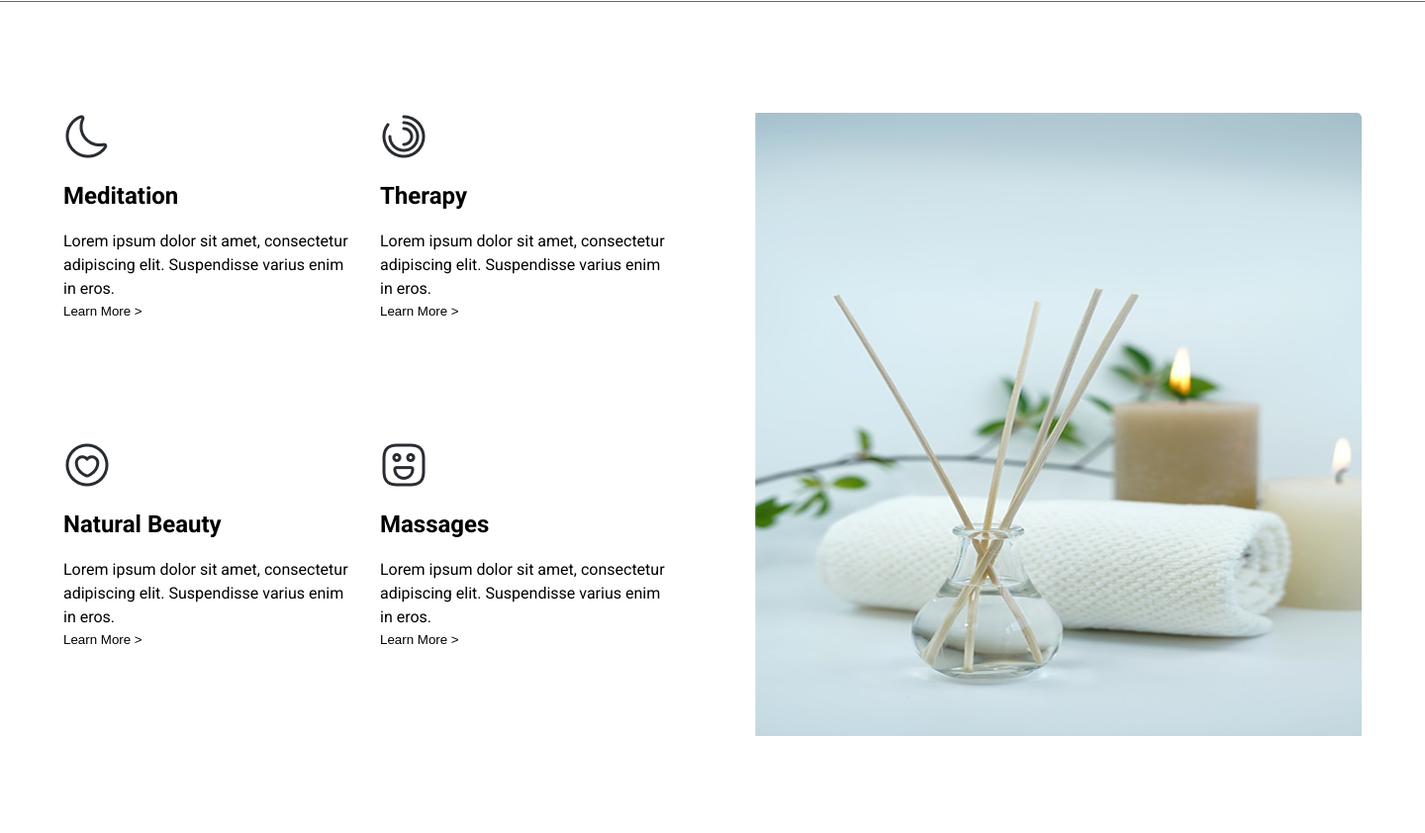
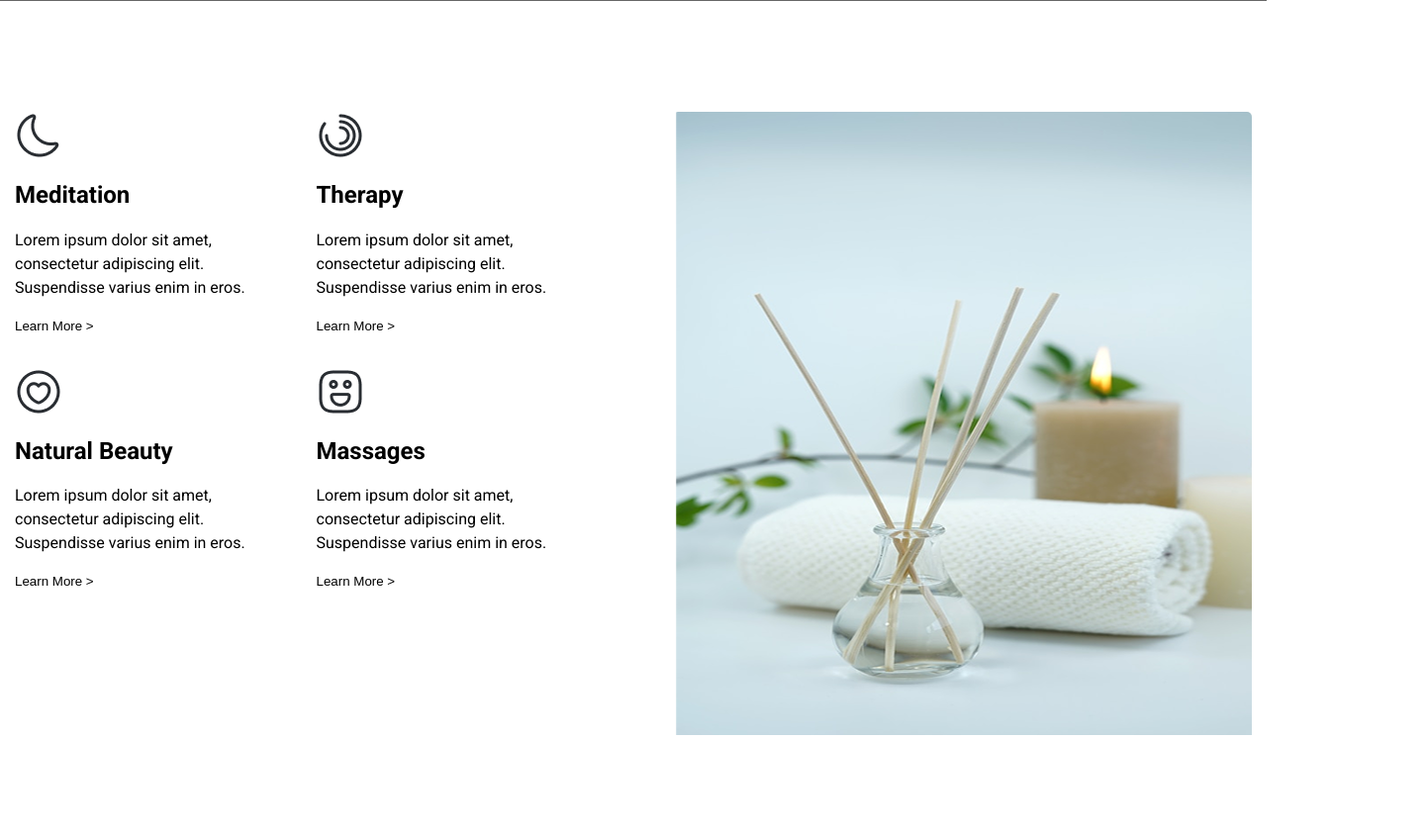
Before and after one commit to Dmitry-Buko/my-first-site, a plain HTML site: page index.html in a window 1280 px wide. Shown: the part 70-912 px from the top of the page at 99% size, 1440 px wide, since content can reach past the window. Drawn offline with Linux system fonts and the light colour scheme.

Commit message:
git push origin BEM
errors corrected

```diff
--- a/index.html
+++ b/index.html
@@ -10,16 +10,19 @@
       href="https://fonts.googleapis.com/css2?family=Instrument+Serif:ital@0;1&family=Inter:ital,opsz,wght@0,14..32,100..900;1,14..32,100..900&family=Pontano+Sans:wght@300..700&display=swap"
       rel="stylesheet"
     />
-    <link rel="preconnect" href="https://fonts.googleapis.com">
-    <link rel="preconnect" href="https://fonts.gstatic.com" crossorigin>
-    <link href="https://fonts.googleapis.com/css2?family=Instrument+Serif:ital@0;1&family=Inter:ital,opsz,wght@0,14..32,100..900;1,14..32,100..900&family=Pontano+Sans:wght@300..700&family=Roboto:ital,wght@0,100..900;1,100..900&display=swap" rel="stylesheet">
+    <link rel="preconnect" href="https://fonts.googleapis.com" />
+    <link rel="preconnect" href="https://fonts.gstatic.com" crossorigin />
+    <link
+      href="https://fonts.googleapis.com/css2?family=Instrument+Serif:ital@0;1&family=Inter:ital,opsz,wght@0,14..32,100..900;1,14..32,100..900&family=Pontano+Sans:wght@300..700&family=Roboto:ital,wght@0,100..900;1,100..900&display=swap"
+      rel="stylesheet"
+    />
   </head>
   <body>
-    <div class="wrapper-body">
     <!--header-->
     <header class="header">
-        <a href="/" class="logo">
-          <img src="/img/Frame 1.png" class="logo__img" alt="LOGO"/>
+      <div class="container">
+        <a href="#" class="logo">
+          <img src="/img/Frame 1.png" class="logo__img" alt="LOGO" />
           <span class="logo__text">Ddsgnr</span>
         </a>
         <nav class="menu">
@@ -36,62 +39,87 @@
             <li class="menu__item">
               <a href="#" class="menu__link">Contact Us</a>
             </li>
-            <li class="menu__item menu__item--border">
-              <a href="#" class="menu__link">
+          </ul>
+          <div class="menu__btns"> <!-- 2 правые кнопки -->
+            <!-- <li class="menu__item menu__item--border"> -->
+              <a href="#" class="menu__btn">
                 Search
-                <img src="/img/search-normal.png" class="menu__item__img" alt="lupa">
+                <img
+                  src="/img/search-normal.png"
+                  class="menu__item__img"
+                  alt="lupa"
+                />
               </a>
-            </li>
-            <li class="menu__item menu__item--accent">
-              <a href="#" class="menu__link menu__link--accent">Book an Appointment</a>
-            </li>
-          </ul>
+            <!-- </li> -->
+            <!-- <li class="menu__item menu__item--accent"> -->
+              <a href="#" class="menu__btn menu__btn--accent"
+                >Book an Appointment
+              </a>
+            <!-- </li> -->
+          </div>
         </nav>
+      </div>
     </header>
-      <!--main-->
-      <div class="main">
-        <div class="main__container">
-
-          <div class="description"> <!--left side-->
-            <div class="description__item"><!--1-->
-              <img class="description__item__img" src="/img/moon.png" alt="moon">
-              <h3 class="description__item__title">Meditation</h3>
-              <p class="description__item__text">
-                Lorem ipsum dolor sit amet, consectetur adipiscing elit. Suspendisse varius enim in eros.
+    <!--services-->
+    <div class="services">
+      <div class="container services__container">
+        <div class="services__wrapper"><!--left side-->
+          <div class="service"><!--1-->
+            <img
+              class="service__img"
+              src="/img/moon.png"
+              alt="moon"
+            />
+            <h3 class="service__title">Meditation</h3>
+            <p class="service__text">
+              Lorem ipsum dolor sit amet, consectetur adipiscing elit.
+              Suspendisse varius enim in eros.
             </p>
-              <button class="description__item__btn">Learn More ></button>
+            <button class="service__btn">Learn More ></button>
           </div>
-            <div class="description__item"><!--2-->
-              <img class="description__item__img" src="/img/chart.png" alt="moon">
-              <h3 class="description__item__title">Therapy</h3>
-              <p class="description__item__text">
-                Lorem ipsum dolor sit amet, consectetur adipiscing elit. Suspendisse varius enim in eros.
+          <div class="service"><!--2-->
+            <img
+              class="service__img"
+              src="/img/chart.png"
+              alt="moon"
+            />
+            <h3 class="service__title">Therapy</h3>
+            <p class="service__text">
+              Lorem ipsum dolor sit amet, consectetur adipiscing elit.
+              Suspendisse varius enim in eros.
             </p>
-              <button class="description__item__btn">Learn More ></button>
+            <button class="service__btn">Learn More ></button>
           </div>
-            <div class="description__item"><!--3-->
-              <img class="description__item__img" src="/img/heart-circle.png" alt="moon">
-              <h3 class="description__item__title">Natural Beauty</h3>
-              <p class="description__item__text">
-                Lorem ipsum dolor sit amet, consectetur adipiscing elit. Suspendisse varius enim in eros.
+          <div class="service"><!--3-->
+            <img
+              class="service__img"
+              src="/img/heart-circle.png"
+              alt="moon"
+            />
+            <h3 class="service__title">Natural Beauty</h3>
+            <p class="service__text">
+              Lorem ipsum dolor sit amet, consectetur adipiscing elit.
+              Suspendisse varius enim in eros.
             </p>
-              <button class="description__item__btn">Learn More ></button>
+            <button class="service__btn">Learn More ></button>
           </div>
-            <div class="description__item"><!--4-->
-              <img class="description__item__img" src="/img/emoji-happy.png" alt="moon">
-              <h3 class="description__item__title">Massages</h3>
-              <p class="description__item__text">
-                Lorem ipsum dolor sit amet, consectetur adipiscing elit. Suspendisse varius enim in eros.
+          <div class="service"><!--4-->
+            <img
+              class="service__img"
+              src="/img/emoji-happy.png"
+              alt="moon"
+            />
+            <h3 class="service__title">Massages</h3>
+            <p class="service__text">
+              Lorem ipsum dolor sit amet, consectetur adipiscing elit.
+              Suspendisse varius enim in eros.
             </p>
-              <button class="description__item__btn">Learn More ></button>
+            <button class="service__btn">Learn More ></button>
           </div>
         </div>
-
-          <div class="main-image"><!--right side-->
-            <img class="main-image__item" src="/img/Image.png" alt="">
+        <div class="service__wrapper-image"><!--right side-->
+          <img class="service__image" src="/img/Image.png" alt="" />
         </div>
-
-        </div> <!--main__container-->
       </div>
     </div>
   </body>
--- a/style.css
+++ b/style.css
@@ -7,20 +7,23 @@ body{
   font-family: Roboto, sans-serif;
   color: black;
   font-size: 16px;
-
 }
-
-.wrapper-body{
+/* .wrapper-body{
   width: 1440px;
   margin: 0 auto;
+} */
+.header{
+  padding: 14px 0;
+  border-bottom: 1px #676767 solid;
 }
-.header{
-  height: 72px;
-  padding: 14px;
+.container{
   display: flex;
+  align-items: center;
   justify-content: space-between;
-  align-items: center;
-  border-bottom: 1px #676767 solid;
+
+  max-width: 1342px;
+  margin: 0 auto;
+  padding: 0 15px;
 }
 .logo{
   text-decoration: none;
@@ -29,33 +32,37 @@ body{
   font-family: Inter, sans-serif;
   font-weight: 700;
   font-size: 25px;
+  line-height: 1.2;
   color: black;
 }
 
+.menu{
+  display: flex;
+  align-items: center;
+  column-gap: 24px;
+}
 .menu__list{
   display: flex;
   align-items: center;
-  gap: 32px;
+  gap: 16px;
   list-style: none;
-  padding: 0;
-  margin: 0;
 }
 .menu__item{
   list-style-type: none;
 }
 .menu__link{
-  display: flex;
-  align-items: center;
-  gap: 8px;
-  height: 40px;
-  padding: 0 12px;
-
+  padding: 12px;
+  line-height: 1.5;
   text-decoration: none;
   font-size: 16px;
   font-weight: 400;
   color: black;
 }
-.menu__item--border{
+.menu__btns{
+  display: flex;
+  column-gap: 16px;
+}
+/* .menu__item--border{
   display: inline-flex;
   justify-content: center;
   gap: 8px;
@@ -66,49 +73,70 @@ body{
   border: 1px solid black;
   border-radius: 5px;
   line-height: 40px;
-
+} */
+.menu__btn{
+  border: 1px solid black;
+  border-radius: 5px;
+  display: flex;
+  align-items: center;
+  column-gap: 12px;
+  padding: 8px 20px;
+  font-size: 16px;
+  line-height: 1.5;
+  color: #000000;
 }
 .menu__item--accent{
   background-color: black;
+  padding: 8px 20px;
   border-radius: 5px;
 }
-.menu__link--accent{
+.menu__btn--accent{
   color: white;
+  background-color: black;
+  padding: 8px 20px;
+  border-radius: 5px;
 }
+
 /*  */
 /*  */
 /*  */
 
-.main__container{
-  height: 864px;
+.services{
+  margin: 112px 0;
+}
+.services__container{
+  /* height: 864px;
   margin: 0 auto;
-  padding: 112px 64px;
+  padding: 112px 64px; */
   display: grid;
   grid-template-columns: 1fr 1fr;
   gap: 80px;
+  align-items: start;
 }
 
-.description{
-  max-width: 616px;
+.services__wrapper{
+  /* max-width: 616px; */
   display: grid;
   grid-template-columns: 1fr 1fr;
-  gap: 24px;
+  gap: 32px 24px;
 }
-.description__item__img{
-  padding-bottom: 16px;
+.service__img{
+  margin-bottom: 16px;
 }
-.description__item__title{
-  padding-bottom: 16px;
+.service__title{
+  margin-bottom: 16px;
 
   font-weight: 700;
   font-size: 24px;
   line-height: 140%;
 }
-.description__item__text{
+.service__text{
+  margin-bottom: 16px;
+
   font-weight: 400;
   line-height: 150%;
 }
-.description__item__btn{
+.service__btn{
   background-color: inherit;
   border: none;
   font-weight: 400;
@@ -117,7 +145,14 @@ body{
 }
 
 /* right side */
-.main-image{
+.service__wrapper-image{
   max-width: 616px;
   max-height: 640px;
+  border-radius: 5px;
+  overflow: hidden;
 }
+.main-image__item{
+  width: 100%;
+  height: 100%;
+  object-fit: cover;
+}
```
Also changed, not shown: index.js (added, +7 -0 lines). Lines whose indentation alone changed are shown as unchanged.
